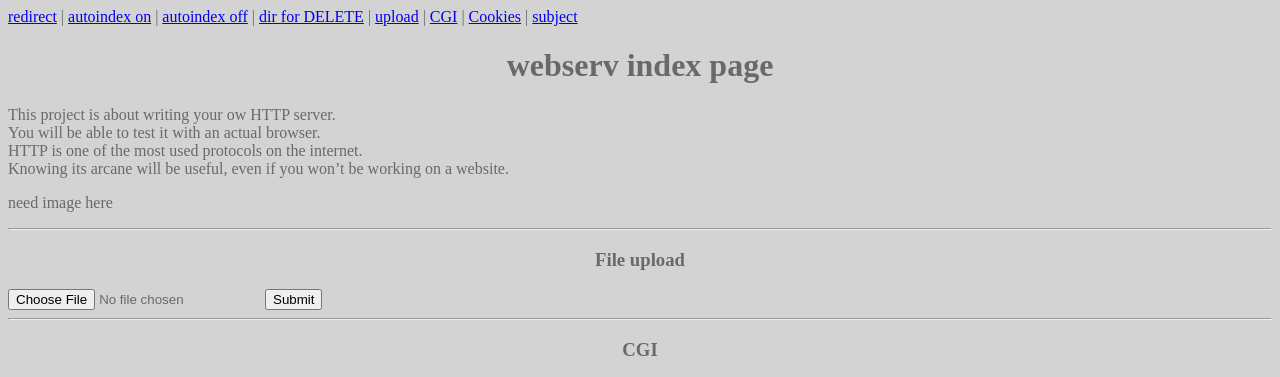
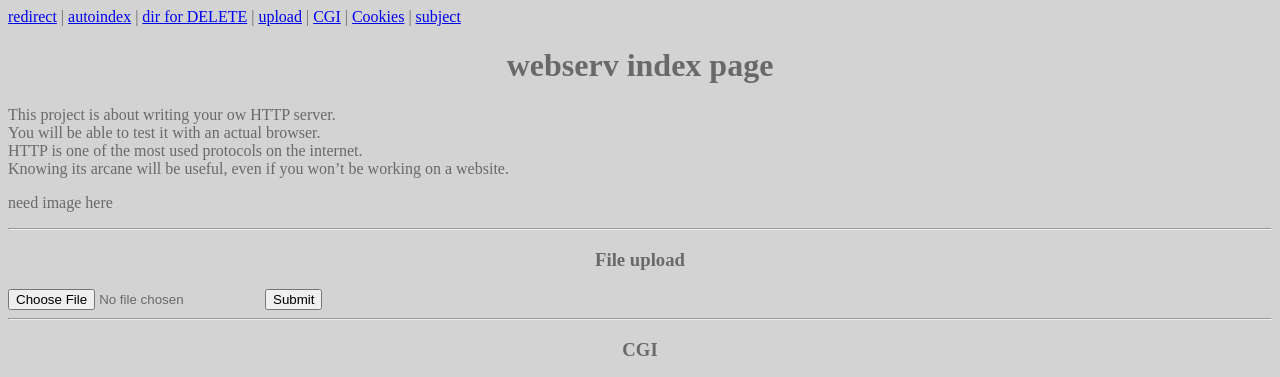
Before and after one commit to CWatcher/5webserv, a plain HTML site: page www/server0/my_index.html in a window 1280 px wide. Shown: the top 377 px of the page. Drawn offline with Linux system fonts and the light colour scheme.

Commit message:
update default config

```diff
--- a/www/server0/my_index.html
+++ b/www/server0/my_index.html
@@ -9,8 +9,7 @@
 <body bgcolor=lightgray text=dimgray>
 	<nav>
 		<a href="redirect">redirect</a> |
-		<a href="dir1">autoindex on</a> |
-		<a href="dir2">autoindex off</a> |
+		<a href="autoindex/">autoindex</a> |
 		<a href="delete">dir for DELETE</a> |
 		<a href="upload">upload</a> |
 		<a href="cgi">CGI</a> |
```
Also changed, not shown: www/server0/autoindex/off/page.html (renamed from www/server0/dir2/page.html), www/server0/autoindex/on/empty.txt (added), www/server0/autoindex/on/file.html (renamed from www/server0/dir1/file.html), www/server0/autoindex/on/file.txt (renamed from www/server0/dir1/file.txt), www/server0/autoindex/on/название на русском с пробелами.txt (renamed from www/server0/dir1/название на русском с пробелами.txt), 3 other files.
